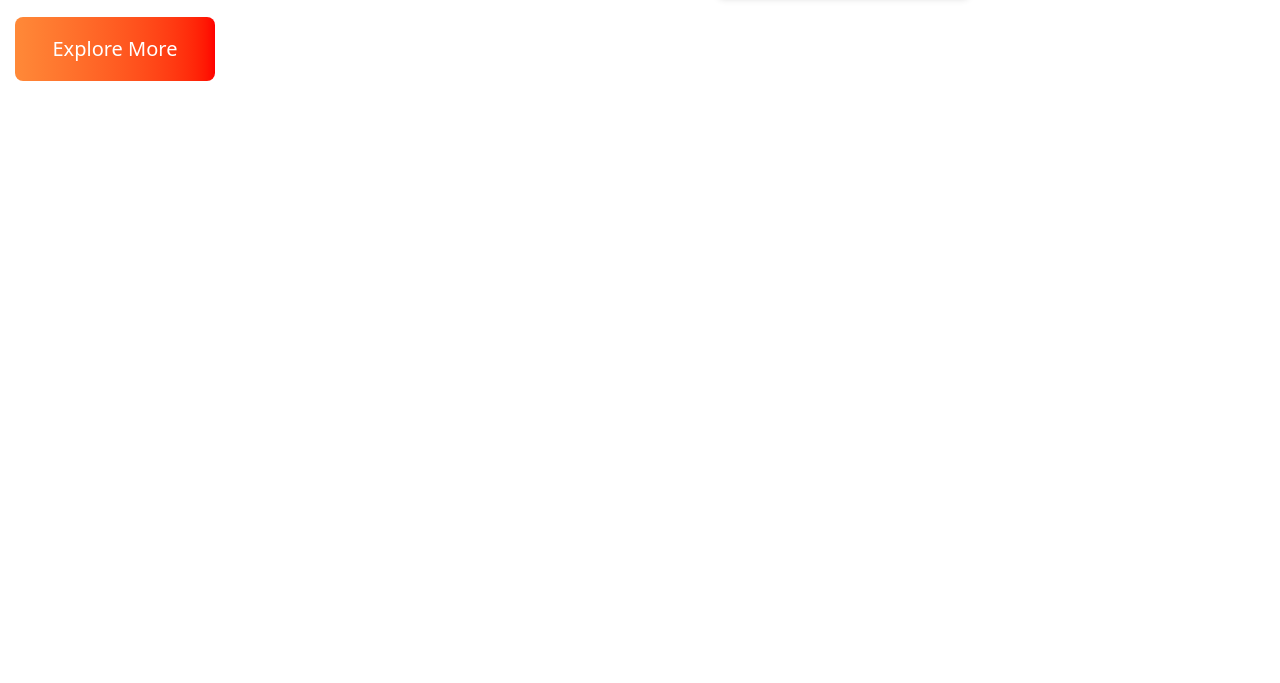
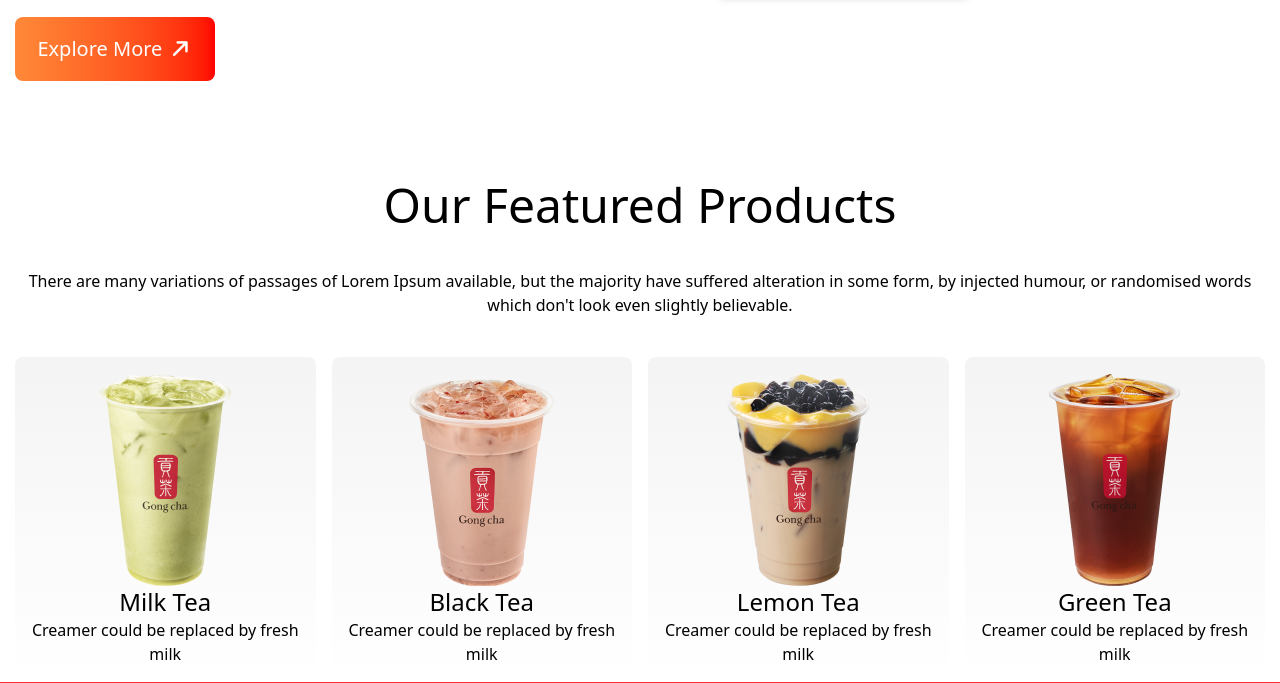
Before and after one commit to Utpal00007/tea-house, a plain HTML site: page index.html in a window 1280 px wide. Shown: the part 597-1280 px from the top of the page. Before the commit the page ends 800 px from the top, so only its background shows below. Drawn offline with nearby package versions, Linux system fonts and the light colour scheme.

Commit message:
addded more css and html

```diff
--- a/index.html
+++ b/index.html
@@ -15,13 +15,13 @@
 <body>
 
     <!-- banner section starts from here  -->
-    <div class="parent_div flex justify-between   min-h-[200px]  max-w-[1250px] mx-auto ">
+    <div class="parent_div flex flex-col md:flex-row justify-between   min-h-[200px]  max-w-[1250px] mx-auto ">
 
         <div class="left_div ">
             <h1 class=" text-[80px] font-bold">It's good <br>
              tea time at The <br> Tea House</h1>
             <p class="  text-[18px] my-10">Tea and Botanical Solutions Supplier Give Optimum <br> Satisfaction To Your Taste Buds.</p>
-            <button class=" w-[200px] h-[64px] text-xl text-white rounded-lg  bg-gradient-to-r from-[#ff8938] to-[#ff0000]">Explore More </button>
+            <button class=" w-[200px] h-[64px] text-xl text-white rounded-lg  bg-gradient-to-r from-[#ff8938] to-[#ff0000]"> <span>Explore More </span> <span><i class="fa-solid fa-arrow-right -rotate-45"></i></span></button>
         </div>
 
         <div class="right_div  relative  ">
@@ -40,5 +40,44 @@
 
     </div>
 
+
+    <!-- Feature section starts from here -->
+ <section class=" min-h-[200px]  max-w-[1250px] mx-auto mt-[100px]">
+    <h1 class="text-5xl text-center  ">Our Featured Products</h1>
+    <p class="text-center my-10">There are many variations of passages of Lorem Ipsum available, but the majority have suffered alteration in some form, by injected humour, or randomised words which don't look even slightly believable. </p>
+
+    <div class="featured_parent gap-4 grid grid-cols-1 md:grid-cols-4 min-h-[200px]   ">
+        <div class =" featured_card  bg-gradient-to-b from-[#f4f4f4] to-[#f4f4f400]   min-h-[300px]   text-center p-4 rounded-lg">
+            <img src="./images/tea-1.png"  class="  mx-auto block"alt="">
+            <h1 class="text-2xl font-bold-">Milk Tea</h1>
+            <p>Creamer could be replaced by fresh milk</p>
+        </div>
+        <div class =" featured_card  bg-gradient-to-b from-[#f4f4f4] to-[#f4f4f400]  min-h-[300px]   text-center p-4 rounded-lg">
+            <img src="./images/tea-2.png"  class="  mx-auto block"alt="">
+            <h1 class="text-2xl font-bold-">Black Tea</h1>
+            <p>Creamer could be replaced by fresh milk</p>
+        </div>
+        <div class =" featured_card  bg-gradient-to-b from-[#f4f4f4] to-[#f4f4f400]  min-h-[300px]   text-center p-4 rounded-lg">
+            <img src="./images/tea-3.png"  class="  mx-auto block"alt="">
+            <h1 class="text-2xl font-bold-">Lemon Tea</h1>
+            <p>Creamer could be replaced by fresh milk</p>
+        </div>
+        <div class =" featured_card  bg-gradient-to-b from-[#f4f4f4] to-[#f4f4f400]   min-h-[300px]   text-center p-4 rounded-lg">
+            <img src="./images/tea-4.png"  class="  mx-auto block"alt="">
+            <h1 class="text-2xl font-bold-">Green  Tea</h1>
+            <p>Creamer could be replaced by fresh milk</p>
+        </div>
+
+    </div>
+ </section>
+ <!-- great tea section starts from here  -->
+  <div class="parent_div h-[600px] border-2 border-red-500">
+    <div class="left_div"></div>
+    <div class="right_div"></div>
+
+
+  </div>
+
+
 </body>
 </html>
```
